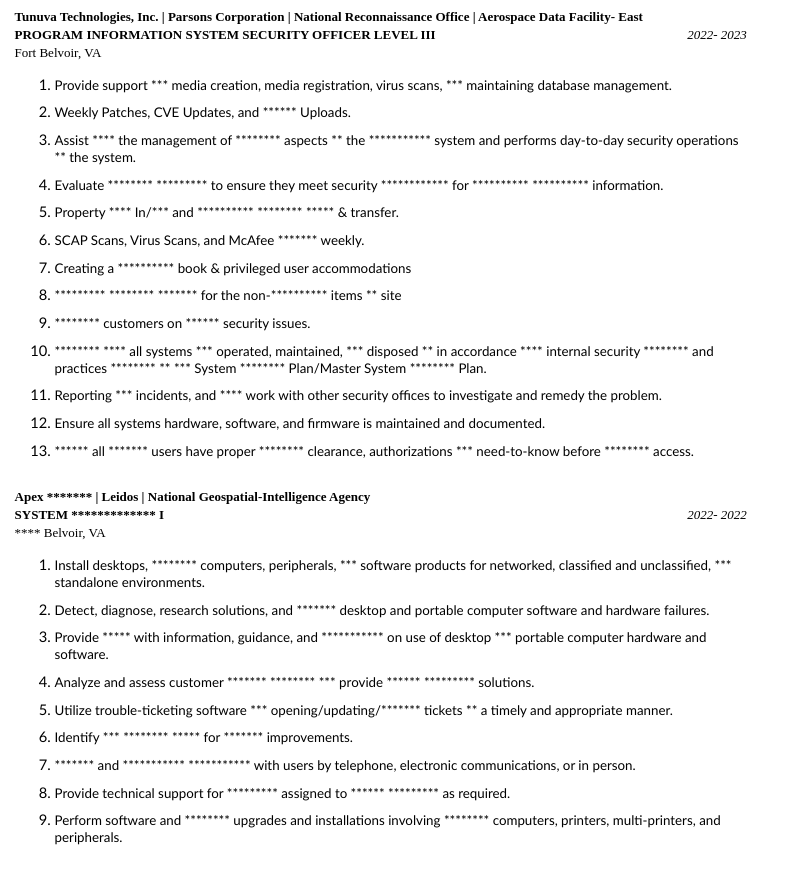
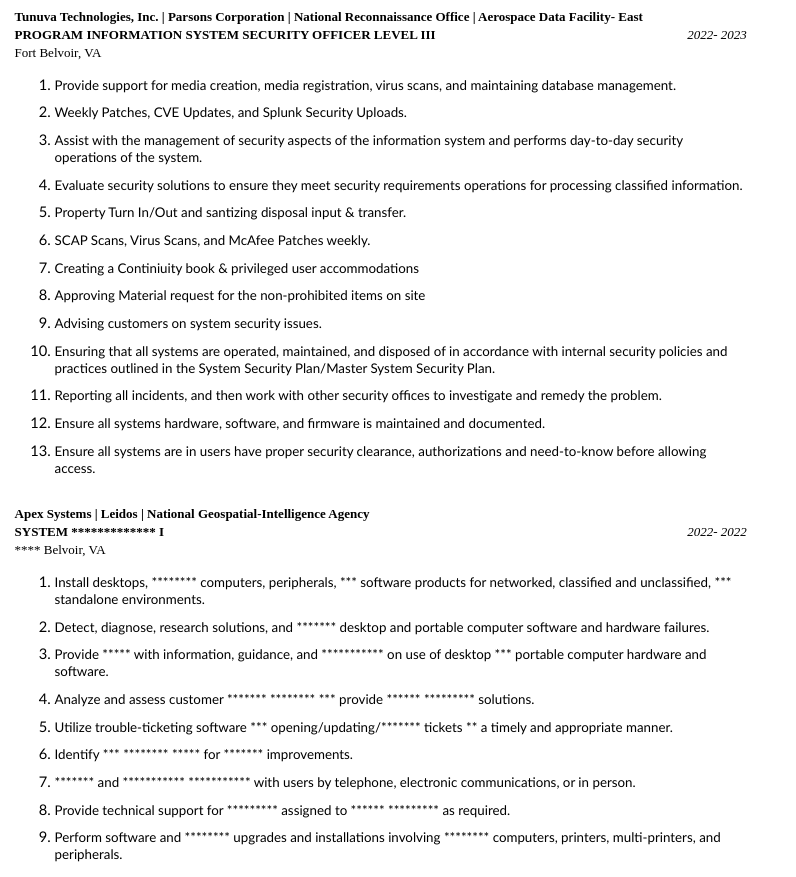
Before and after one commit to taylortn/portfolio, a plain HTML site: page sample-resume.html in a window 1280 px wide. Shown: the part 1167-2044 px from the top of the page, without its empty margins (0-796 px from the left). Drawn offline with Linux system fonts and the light colour scheme.

Commit message:
apex changes

```diff
--- a/sample-resume.html
+++ b/sample-resume.html
@@ -159,19 +159,19 @@
                 <td colspan="7" style="width: 562.75pt;border: medium;padding: 0in 5.4pt;vertical-align: top;">
                     <div style='margin-top:0in;margin-right:0in;margin-bottom:8.0pt;margin-left:0in;font-size:11.0pt;font-family:"Calibri",sans-serif;'>
                         <ul style="margin-bottom:0in;list-style-type: undefined;">
-                            <li style='margin-top:0in;margin-right:0in;margin-bottom:8.0pt;margin-left:0in;font-size:11.0pt;font-family:"Calibri",sans-serif;'><span style="font-size:10.0pt;;">Provide support *** media creation, media registration, virus scans, *** maintaining database management.</span></li>
-                            <li style='margin-top:0in;margin-right:0in;margin-bottom:8.0pt;margin-left:0in;font-size:11.0pt;font-family:"Calibri",sans-serif;'><span style="font-size:10.0pt;;">Weekly Patches, CVE Updates, and ****** Uploads.</span></li>
-                            <li style='margin-top:0in;margin-right:0in;margin-bottom:8.0pt;margin-left:0in;font-size:11.0pt;font-family:"Calibri",sans-serif;'><span style="font-size:10.0pt;;">Assist **** the management of ******** aspects ** the *********** system and performs day-to-day security operations ** the system.</span></li>
-                            <li style='margin-top:0in;margin-right:0in;margin-bottom:8.0pt;margin-left:0in;font-size:11.0pt;font-family:"Calibri",sans-serif;'><span style="font-size:10.0pt;;">Evaluate ******** ********* to ensure they meet security ************ for ********** ********** information.</span></li>
-                            <li style='margin-top:0in;margin-right:0in;margin-bottom:8.0pt;margin-left:0in;font-size:11.0pt;font-family:"Calibri",sans-serif;'><span style="font-size:10.0pt;;">Property **** In/*** and ********** ******** ***** &amp; transfer.</span></li>
-                            <li style='margin-top:0in;margin-right:0in;margin-bottom:8.0pt;margin-left:0in;font-size:11.0pt;font-family:"Calibri",sans-serif;'><span style="font-size:10.0pt;;">SCAP Scans, Virus Scans, and McAfee ******* weekly.</span></li>
-                            <li style='margin-top:0in;margin-right:0in;margin-bottom:8.0pt;margin-left:0in;font-size:11.0pt;font-family:"Calibri",sans-serif;'><span style="font-size:10.0pt;;">Creating a ********** book &amp; privileged user accommodations</span></li>
-                            <li style='margin-top:0in;margin-right:0in;margin-bottom:8.0pt;margin-left:0in;font-size:11.0pt;font-family:"Calibri",sans-serif;'><span style="font-size:10.0pt;;">********* ******** ******* for the non-********** items ** site</span></li>
-                            <li style='margin-top:0in;margin-right:0in;margin-bottom:8.0pt;margin-left:0in;font-size:11.0pt;font-family:"Calibri",sans-serif;'><span style="font-size:10.0pt;;">******** customers on ****** security issues.</span></li>
-                            <li style='margin-top:0in;margin-right:0in;margin-bottom:8.0pt;margin-left:0in;font-size:11.0pt;font-family:"Calibri",sans-serif;'><span style="font-size:10.0pt;;">******** **** all systems *** operated, maintained, *** disposed ** in accordance **** internal security ******** and practices ******** ** *** System ******** Plan/Master System ******** Plan.</span></li>
-                            <li style='margin-top:0in;margin-right:0in;margin-bottom:8.0pt;margin-left:0in;font-size:11.0pt;font-family:"Calibri",sans-serif;'><span style="font-size:10.0pt;;">Reporting *** incidents, and **** work with other security offices to investigate and remedy the problem.</span></li>
+                            <li style='margin-top:0in;margin-right:0in;margin-bottom:8.0pt;margin-left:0in;font-size:11.0pt;font-family:"Calibri",sans-serif;'><span style="font-size:10.0pt;;">Provide support for media creation, media registration, virus scans, and maintaining database management.</span></li>
+                            <li style='margin-top:0in;margin-right:0in;margin-bottom:8.0pt;margin-left:0in;font-size:11.0pt;font-family:"Calibri",sans-serif;'><span style="font-size:10.0pt;;">Weekly Patches, CVE Updates, and Splunk Security Uploads.</span></li>
+                            <li style='margin-top:0in;margin-right:0in;margin-bottom:8.0pt;margin-left:0in;font-size:11.0pt;font-family:"Calibri",sans-serif;'><span style="font-size:10.0pt;;">Assist with the management of security aspects of the information system and performs day-to-day security operations of the system.</span></li>
+                            <li style='margin-top:0in;margin-right:0in;margin-bottom:8.0pt;margin-left:0in;font-size:11.0pt;font-family:"Calibri",sans-serif;'><span style="font-size:10.0pt;;">Evaluate security solutions to ensure they meet security requirements operations for processing classified information.</span></li>
+                            <li style='margin-top:0in;margin-right:0in;margin-bottom:8.0pt;margin-left:0in;font-size:11.0pt;font-family:"Calibri",sans-serif;'><span style="font-size:10.0pt;;">Property Turn In/Out and santizing disposal input &amp; transfer.</span></li>
+                            <li style='margin-top:0in;margin-right:0in;margin-bottom:8.0pt;margin-left:0in;font-size:11.0pt;font-family:"Calibri",sans-serif;'><span style="font-size:10.0pt;;">SCAP Scans, Virus Scans, and McAfee Patches weekly.</span></li>
+                            <li style='margin-top:0in;margin-right:0in;margin-bottom:8.0pt;margin-left:0in;font-size:11.0pt;font-family:"Calibri",sans-serif;'><span style="font-size:10.0pt;;">Creating a Continiuity book &amp; privileged user accommodations</span></li>
+                            <li style='margin-top:0in;margin-right:0in;margin-bottom:8.0pt;margin-left:0in;font-size:11.0pt;font-family:"Calibri",sans-serif;'><span style="font-size:10.0pt;;"> Approving Material request for the non-prohibited items on site</span></li>
+                            <li style='margin-top:0in;margin-right:0in;margin-bottom:8.0pt;margin-left:0in;font-size:11.0pt;font-family:"Calibri",sans-serif;'><span style="font-size:10.0pt;;"> Advising customers on system security issues.</span></li>
+                            <li style='margin-top:0in;margin-right:0in;margin-bottom:8.0pt;margin-left:0in;font-size:11.0pt;font-family:"Calibri",sans-serif;'><span style="font-size:10.0pt;;"> Ensuring that all systems are operated, maintained, and disposed of in accordance with internal security policies and practices outlined in the System Security Plan/Master System Security Plan.</span></li>
+                            <li style='margin-top:0in;margin-right:0in;margin-bottom:8.0pt;margin-left:0in;font-size:11.0pt;font-family:"Calibri",sans-serif;'><span style="font-size:10.0pt;;">Reporting all incidents, and then work with other security offices to investigate and remedy the problem.</span></li>
                             <li style='margin-top:0in;margin-right:0in;margin-bottom:8.0pt;margin-left:0in;font-size:11.0pt;font-family:"Calibri",sans-serif;'><span style="font-size:10.0pt;;">Ensure all systems hardware, software, and firmware is maintained and documented.</span></li>
-                            <li style='margin-top:0in;margin-right:0in;margin-bottom:8.0pt;margin-left:0in;font-size:11.0pt;font-family:"Calibri",sans-serif;'><span style="font-size:10.0pt;;">****** all ******* users have proper ******** clearance, authorizations *** need-to-know before ******** access.</span></li>
+                            <li style='margin-top:0in;margin-right:0in;margin-bottom:8.0pt;margin-left:0in;font-size:11.0pt;font-family:"Calibri",sans-serif;'><span style="font-size:10.0pt;;"> Ensure all systems are in users have proper security clearance, authorizations and need-to-know before allowing access.</span></li>
                         </ul>
                     </div>
                 </td>
@@ -179,7 +179,7 @@
             <tr>
                 <td colspan="7" style="width: 562.75pt;border: medium;padding: 0in 5.4pt;vertical-align: top;">
                     <p style='margin-top:0in;margin-right:0in;margin-bottom:0in;margin-left:0in;font-size:11.0pt;font-family:"Calibri",sans-serif;line-height:normal;'><strong><span style='font-size:13px;font-family:"Bell MT",serif;'>&nbsp;</span></strong></p>
-                    <p style='margin-top:0in;margin-right:0in;margin-bottom:0in;margin-left:0in;font-size:11.0pt;font-family:"Calibri",sans-serif;line-height:normal;'><strong><span style='font-size:13px;font-family:"Bell MT",serif;'>Apex ******* | Leidos | National Geospatial-Intelligence Agency</span></strong></p>
+                    <p style='margin-top:0in;margin-right:0in;margin-bottom:0in;margin-left:0in;font-size:11.0pt;font-family:"Calibri",sans-serif;line-height:normal;'><strong><span style='font-size:13px;font-family:"Bell MT",serif;'>Apex Systems | Leidos | National Geospatial-Intelligence Agency</span></strong></p>
                 </td>
             </tr>
             <tr>
```
